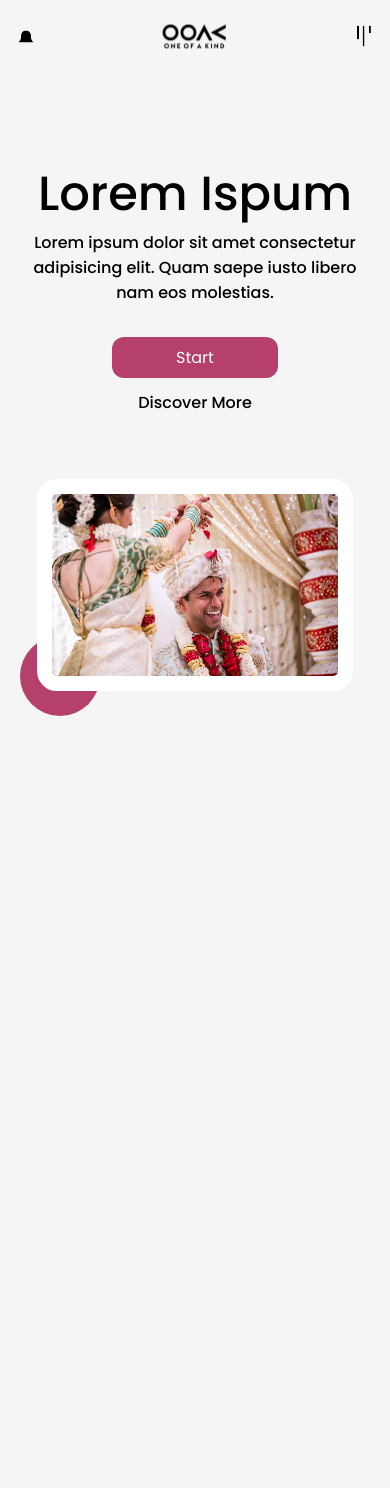
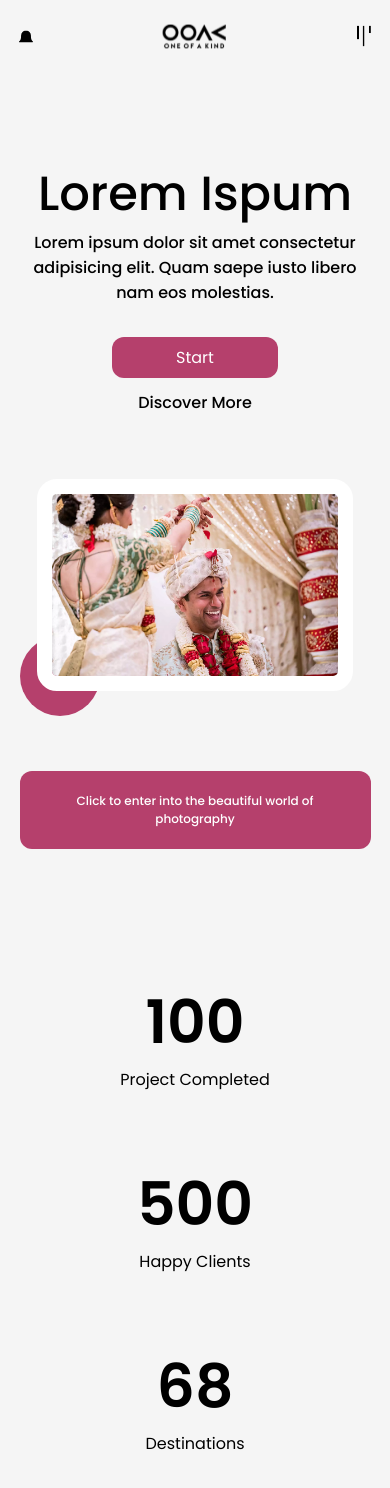
Before and after one commit to KrishnaDhingra/image-gallary-website, a React (Create React App) app: page / in a window 390 px wide. Shown: the top 1488 px of the page. Before the commit the page ends 844 px from the top, so only its background shows below. Built offline with nearby package versions, Linux system fonts and the light colour scheme.

Commit message:
Made the home bit button and the counter and also made them responsive

```diff
--- a/src/App.js
+++ b/src/App.js
@@ -2,14 +2,13 @@ import './App.css'
 import Enter from './components/enter/Enter'
 import Navbar from './components/navbar/Navbar'
 import WhatHappeningSidePopup from './components/what-happening-sidepopup/what-happening-sidepopup'
-import HomeTopBar from './components/home-top-bar/HomeTopBar'
+import Home from './pages/home'
 function App() {
   return (
     // <Enter />
     <div>
       <Navbar />
-      <HomeTopBar />
-      {/* <WhatHappeningSidePopup /> */}
+      <Home />
     </div>
   )
 }
--- /dev/null
+++ b/src/components/HomeBigButton/homebigbutton.css
@@ -0,0 +1,22 @@
+:root {
+  --main-bg-color: #b5406c;
+}
+
+.homebigbutton {
+  background-color: var(--main-bg-color);
+  color: white;
+  font-size: 20px;
+  font-weight: 500;
+  border-radius: 12px;
+  padding: 2.2rem 1rem;
+  margin-top: 8rem;
+  margin-inline: auto;
+  width: min(800px, 90%);
+}
+@media only screen and (max-width: 600px) {
+  .homebigbutton {
+    padding: 1.3rem 1rem;
+    margin-top: 5rem;
+    font-size: 12px;
+  }
+}
--- /dev/null
+++ b/src/components/HomeBigButton/homebigbutton.js
@@ -0,0 +1,11 @@
+import React from 'react'
+import './homebigbutton.css'
+
+function HomeBigButton() {
+  return (
+    <button className="homebigbutton">
+      Click to enter into the beautiful world of photography
+    </button>
+  )
+}
+export default HomeBigButton
--- a/src/components/backdrop.js
+++ b/src/components/backdrop.js
@@ -5,7 +5,7 @@ const Backdrop = ({ children, onSelect }) => {
   return (
     <motion.div
       onClick={() => onSelect()}
-      className="backdrop z-10 top-0 left-0 absolute w-screen h-screen"
+      className="top-0 left-0 backdrop z-10 absolute w-screen h-screen"
       initial={{ opacity: 0 }}
       animate={{ opacity: 1 }}
       exit={{ opacity: 0 }}
--- /dev/null
+++ b/src/components/counter/counter.css
@@ -0,0 +1,30 @@
+.counter-container {
+  background-color: transparent;
+  display: grid;
+  grid-template-columns: repeat(auto-fit, minmax(18rem, 1fr));
+  align-items: center;
+  justify-items: center;
+  margin-block: 8rem;
+}
+.counter-container > * {
+  display: flex;
+  flex-direction: column;
+  justify-content: center;
+  align-items: center;
+  /* border: 1px solid black; */
+  background-color: transparent;
+  width: 100%;
+}
+.counter-container > * h1 {
+  font-weight: 600;
+  font-size: 60px;
+}
+.counter-container > * p {
+  font-size: 1rem;
+  text-align: center;
+}
+@media only screen and (max-width: 600px) {
+  .counter-container {
+    gap: 4.2rem;
+  }
+}
--- /dev/null
+++ b/src/components/counter/counter.js
@@ -0,0 +1,22 @@
+import React from 'react'
+import './counter.css'
+
+function Counter() {
+  return (
+    <section className="counter-container">
+      <div>
+        <h1>100</h1>
+        <p>Project Completed</p>
+      </div>
+      <div>
+        <h1>500</h1>
+        <p>Happy Clients</p>
+      </div>
+      <div>
+        <h1>68</h1>
+        <p>Destinations</p>
+      </div>
+    </section>
+  )
+}
+export default Counter
--- a/src/components/home-top-bar/HomeTopBar.css
+++ b/src/components/home-top-bar/HomeTopBar.css
@@ -3,7 +3,6 @@
 }
 
 .home-top-bar-main-container {
-  padding-top: 10rem;
   display: flex;
   width: min(1300px, 90%);
   margin: 0rem auto;
@@ -17,6 +16,7 @@
 }
 .home-top-bar-main-container .left h1 {
   line-height: normal;
+  text-transform: uppercase;
   font-size: clamp(3rem, 3vw, 60px);
   font-weight: 600;
   color: var(--main-text-color);
@@ -52,9 +52,6 @@
   .home-top-bar-main-container {
     flex-direction: column;
   }
-  .home-top-bar-main-container {
-    padding-top: 6rem;
-  }
   .home-top-bar-main-container .left,
   .home-top-bar-main-container .right {
     display: flex;
@@ -88,6 +85,9 @@
   }
 }
 @media only screen and (max-width: 600px) {
+  .home-top-bar-main-container .left h1 {
+    text-transform: capitalize;
+  }
   .home-top-bar-main-container .right div::before {
     height: 5rem;
     bottom: -12%;
--- a/src/components/navbar/Navbar.css
+++ b/src/components/navbar/Navbar.css
@@ -1,6 +1,6 @@
 nav {
   background-color: transparent;
-  position: relative;
+  /* position: relative; */
 }
 nav ul {
   z-index: -1;
--- a/src/components/what-happening-sidepopup/what-happening-sidepopup.css
+++ b/src/components/what-happening-sidepopup/what-happening-sidepopup.css
@@ -14,7 +14,7 @@
   width: max-content;
 }
 .backdrop {
-  background-color: rgba(244, 240, 240, 0.7);
+  background-color: rgba(244, 240, 240, 0.4);
 }
 h1,
 h2,
--- a/src/pages/home.js
+++ b/src/pages/home.js
@@ -0,0 +1,14 @@
+import React from 'react'
+import HomeTopBar from '../components/home-top-bar/HomeTopBar'
+import HomeBigButton from '../components/HomeBigButton/homebigbutton'
+import Counter from '../components/counter/counter'
+function Home() {
+  return (
+    <div className="flex flex-col mt-[6rem] sm:mt-[10rem]">
+      <HomeTopBar />
+      <HomeBigButton />
+      <Counter />
+    </div>
+  )
+}
+export default Home
```
